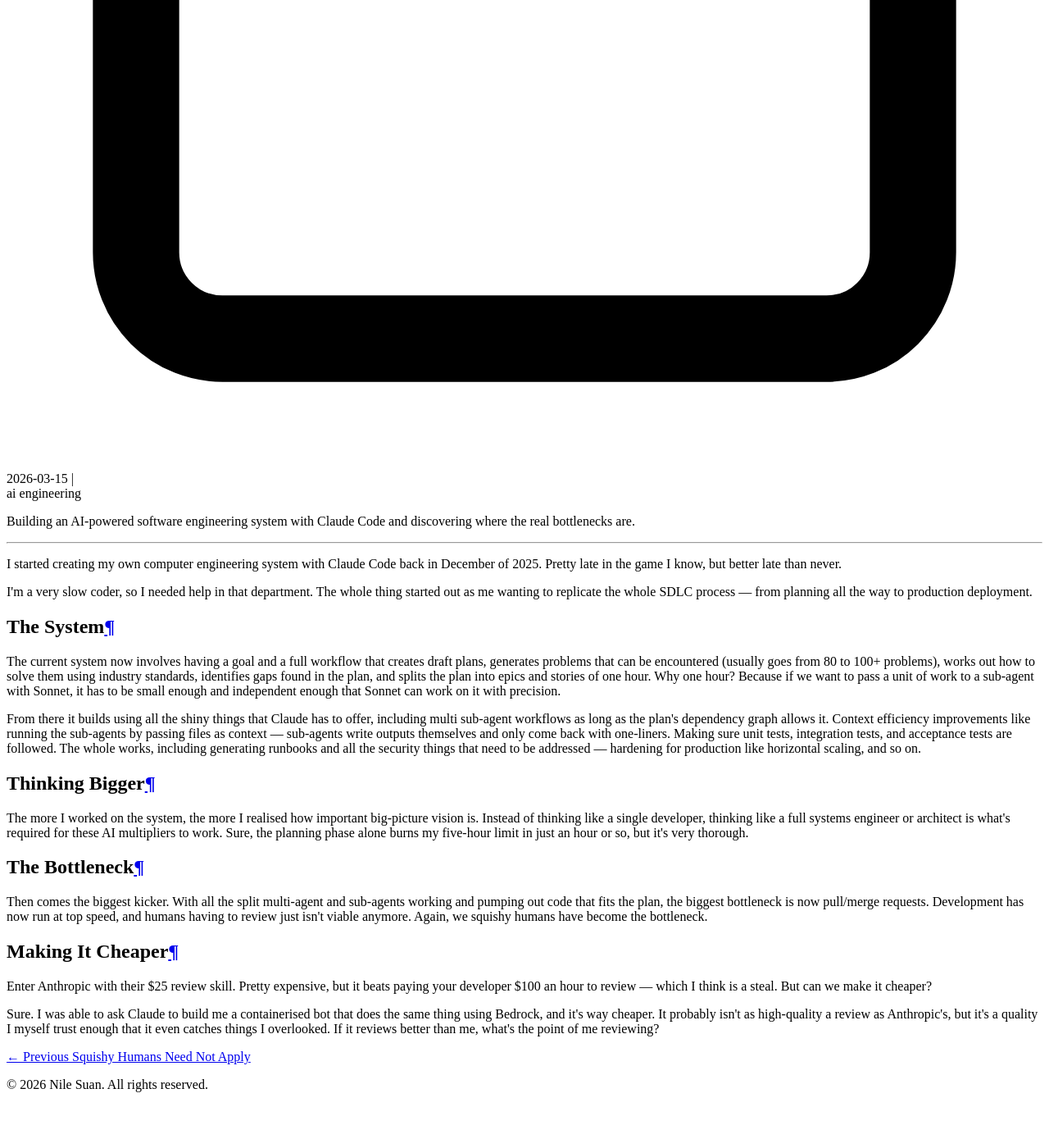
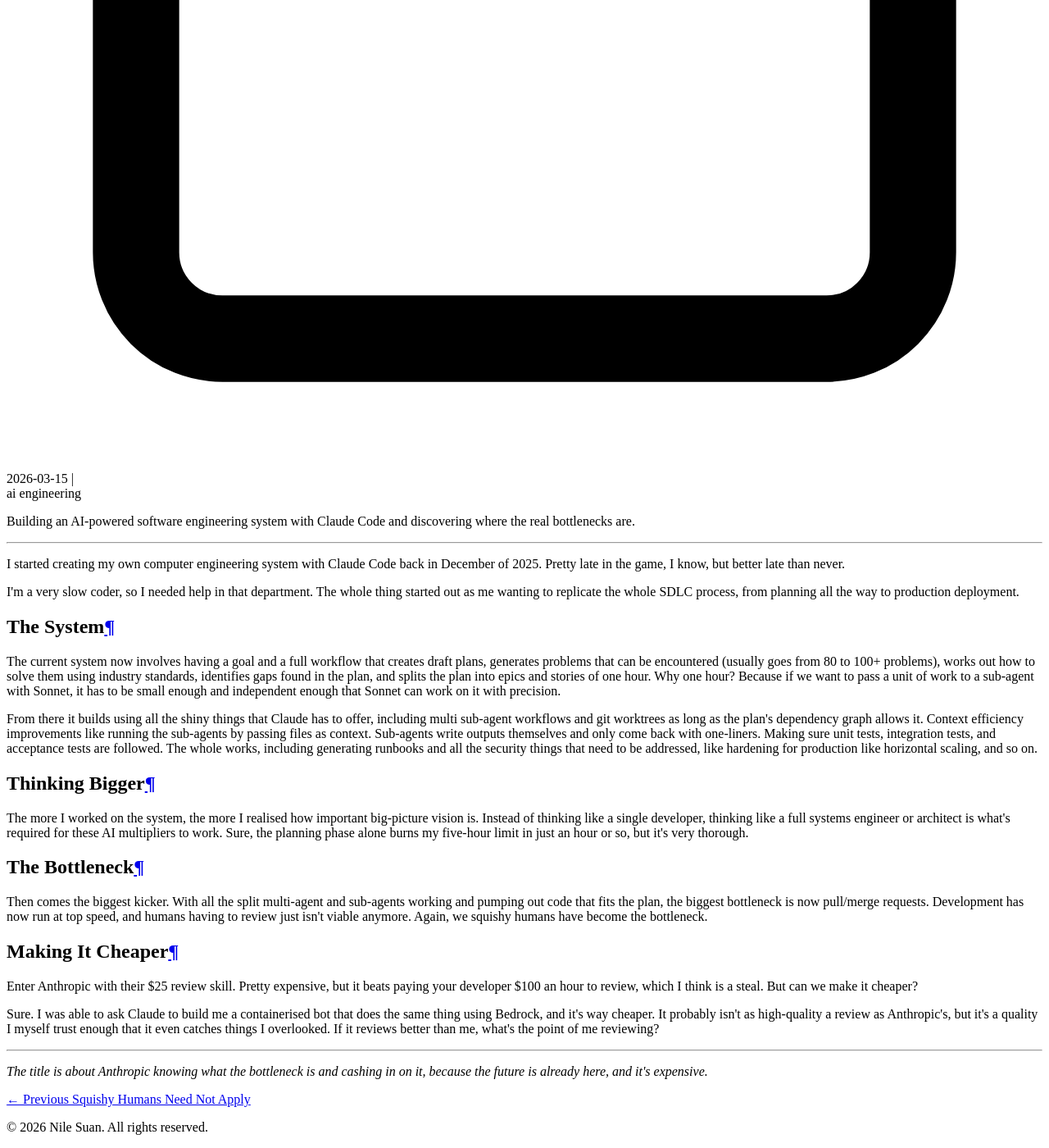
Before and after one commit to nilesuan/nilesuan.com, an MkDocs documentation site: the page built from docs/blog/posts/cashing-in.md, in a window 1280 px wide and 1400 px high, scrolled down 2214 px. Shown: the whole window at 82% size. Built offline with MkDocs 1.6.1, drawn with Linux system fonts in a browser that asks for light colours; before the commit the page ends 3562 px from its top, so only the background shows below that.

Commit message:
Update 'Cashing In' post with proofreading fixes
Remove em dashes, add missing comma, add footnote about the title.
Includes user's addition of git worktrees mention.

```diff
--- a/docs/blog/posts/cashing-in.md
+++ b/docs/blog/posts/cashing-in.md
@@ -7,15 +7,15 @@ tags:
   - engineering
 ---
 
-I started creating my own computer engineering system with Claude Code back in December of 2025. Pretty late in the game I know, but better late than never.
+I started creating my own computer engineering system with Claude Code back in December of 2025. Pretty late in the game, I know, but better late than never.
 
-I'm a very slow coder, so I needed help in that department. The whole thing started out as me wanting to replicate the whole SDLC process — from planning all the way to production deployment.
+I'm a very slow coder, so I needed help in that department. The whole thing started out as me wanting to replicate the whole SDLC process, from planning all the way to production deployment.
 
 ## The System
 
 The current system now involves having a goal and a full workflow that creates draft plans, generates problems that can be encountered (usually goes from 80 to 100+ problems), works out how to solve them using industry standards, identifies gaps found in the plan, and splits the plan into epics and stories of one hour. Why one hour? Because if we want to pass a unit of work to a sub-agent with Sonnet, it has to be small enough and independent enough that Sonnet can work on it with precision.
 
-From there it builds using all the shiny things that Claude has to offer, including multi sub-agent workflows as long as the plan's dependency graph allows it. Context efficiency improvements like running the sub-agents by passing files as context — sub-agents write outputs themselves and only come back with one-liners. Making sure unit tests, integration tests, and acceptance tests are followed. The whole works, including generating runbooks and all the security things that need to be addressed — hardening for production like horizontal scaling, and so on.
+From there it builds using all the shiny things that Claude has to offer, including multi sub-agent workflows and git worktrees as long as the plan's dependency graph allows it. Context efficiency improvements like running the sub-agents by passing files as context. Sub-agents write outputs themselves and only come back with one-liners. Making sure unit tests, integration tests, and acceptance tests are followed. The whole works, including generating runbooks and all the security things that need to be addressed, like hardening for production like horizontal scaling, and so on.
 
 ## Thinking Bigger
 
@@ -27,6 +27,10 @@ Then comes the biggest kicker. With all the split multi-agent and sub-agents wor
 
 ## Making It Cheaper
 
-Enter Anthropic with their $25 review skill. Pretty expensive, but it beats paying your developer $100 an hour to review — which I think is a steal. But can we make it cheaper?
+Enter Anthropic with their $25 review skill. Pretty expensive, but it beats paying your developer $100 an hour to review, which I think is a steal. But can we make it cheaper?
 
 Sure. I was able to ask Claude to build me a containerised bot that does the same thing using Bedrock, and it's way cheaper. It probably isn't as high-quality a review as Anthropic's, but it's a quality I myself trust enough that it even catches things I overlooked. If it reviews better than me, what's the point of me reviewing?
+
+---
+
+*The title is about Anthropic knowing what the bottleneck is and cashing in on it, because the future is already here, and it's expensive.*
```
